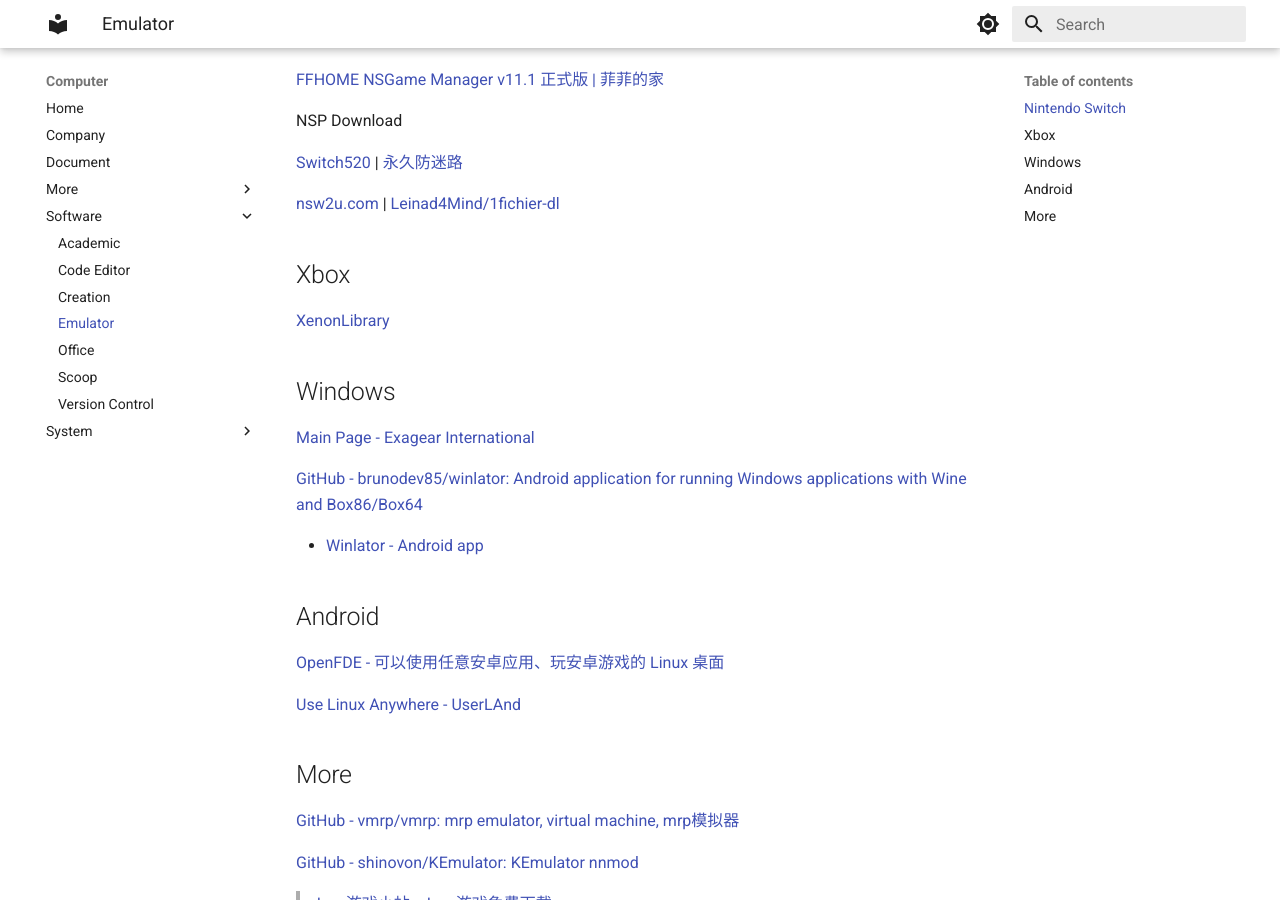
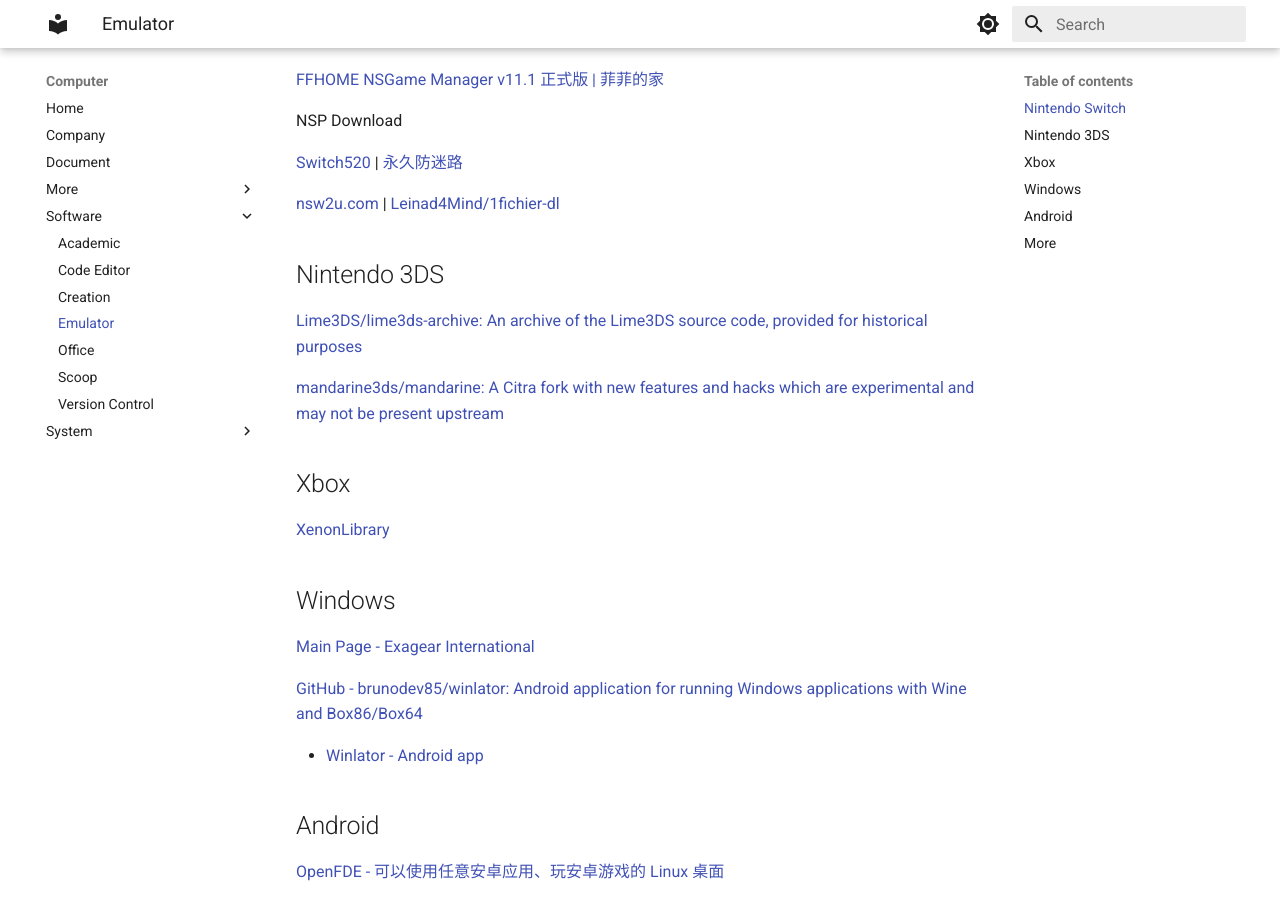
Before and after one commit to NonThinning/NonThinning.github.io, an MkDocs documentation site: the page built from docs/Computer/Software/Emulator.md, in a window 1280 px wide and 900 px high, scrolled down 840 px. Built offline with MkDocs 1.6.1 and Material for MkDocs 9.7.7, drawn with Linux system fonts in a browser that asks for light colours.

Commit message:
docs update

```diff
--- a/docs/Computer/Software/Emulator.md
+++ b/docs/Computer/Software/Emulator.md
@@ -33,6 +33,12 @@
 
 [nsw2u.com](https://nsw2u.com/) | [Leinad4Mind/1fichier-dl](https://github.com/Leinad4Mind/1fichier-dl)
 
+## Nintendo 3DS
+
+[Lime3DS/lime3ds-archive: An archive of the Lime3DS source code, provided for historical purposes](https://github.com/Lime3DS/lime3ds-archive)
+
+[mandarine3ds/mandarine: A Citra fork with new features and hacks which are experimental and may not be present upstream](https://github.com/mandarine3ds/mandarine/)
+
 ## Xbox
 
 [XenonLibrary](https://xenonlibrary.com/wiki/Main_Page)
```
Also changed, not shown: docs/Computer/More/Novel.md (+1 -0 lines), docs/Programming/Python/Software/OSGeo/QGIS/Document.md (+4 -0 lines), docs/index.md (+3 -1 lines).
